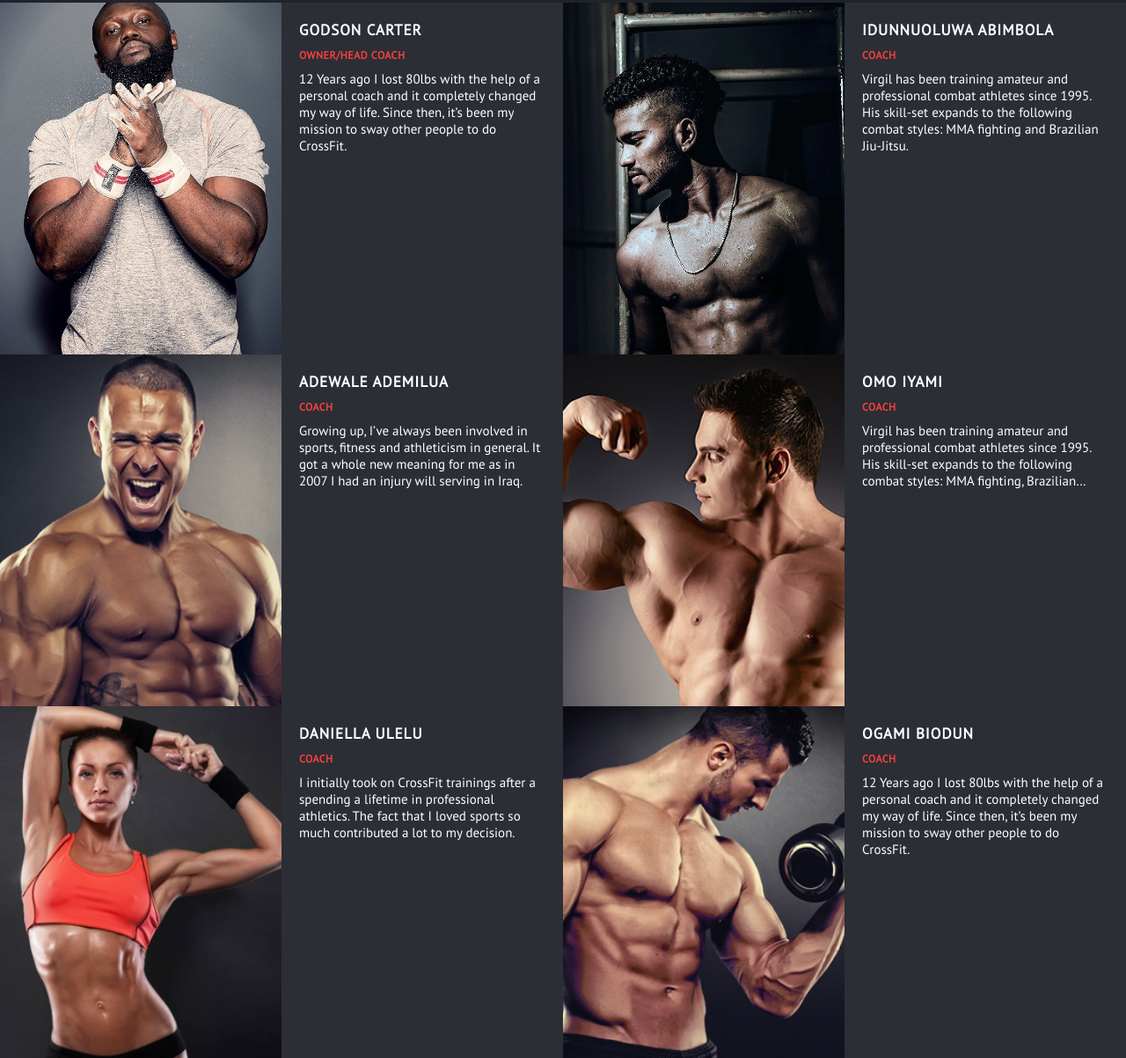
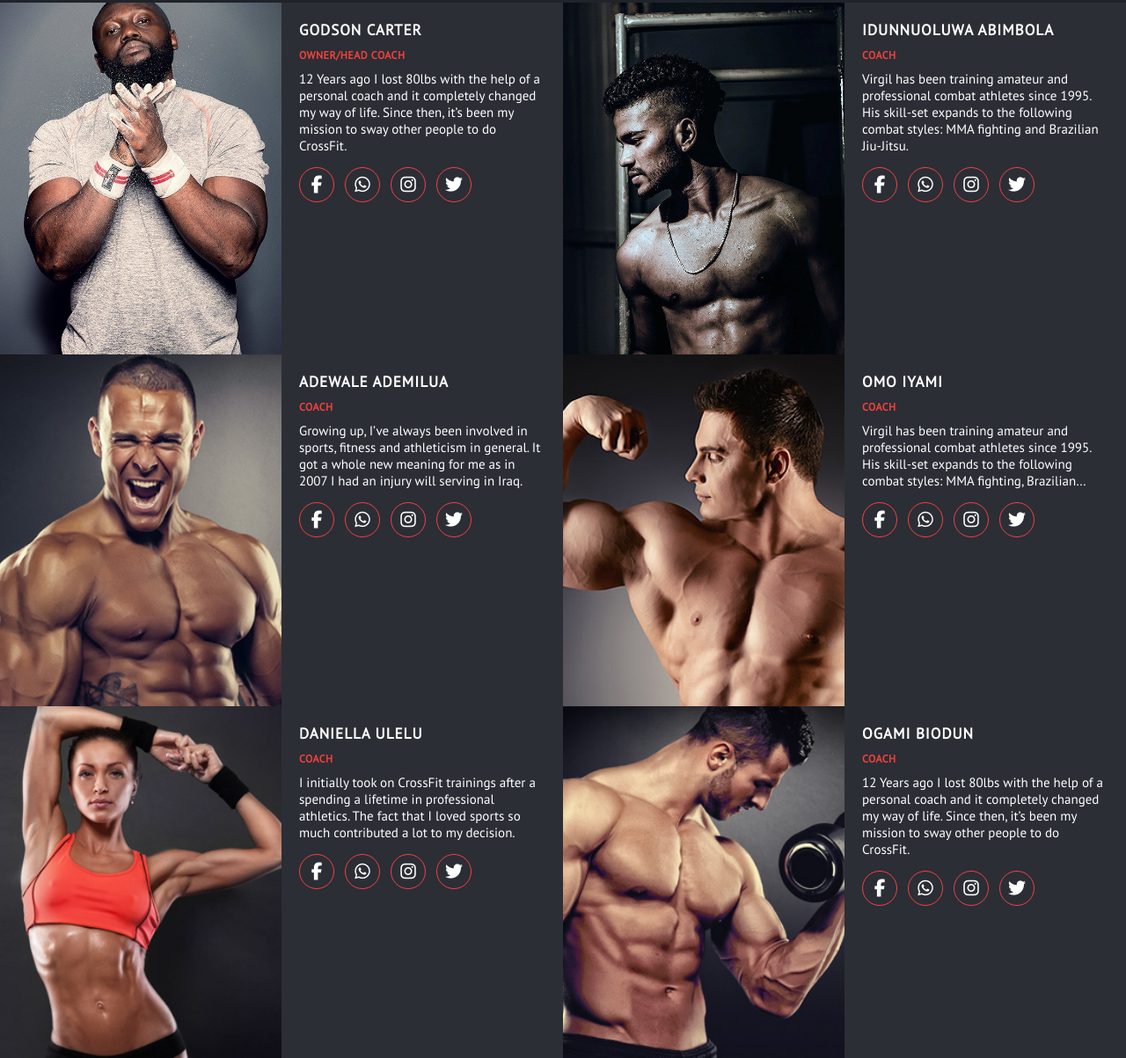
Before and after one commit to Dewaley/Fitness-raw, a plain HTML site: page index.html in a window 1280 px wide. Shown: the part 1499-2702 px from the top of the page at 88% size. Drawn offline with nearby package versions, Linux system fonts and the light colour scheme.

Commit message:
Coach social

```diff
--- a/index.html
+++ b/index.html
@@ -131,6 +131,12 @@
                 it completely changed my way of life. Since then, it’s been my
                 mission to sway other people to do CrossFit.
               </p>
+              <div class="coachcontact">
+                <a href=""><i class="fab fa-facebook-f"></i></a>
+                <a href=""><i class="fab fa-whatsapp"></i></a>
+                <a href=""><i class="fab fa-instagram"></i></a>
+                <a href=""><i class="fab fa-twitter"></i></a>
+              </div>
             </div>
           </div>
           <div class="coach">
@@ -143,6 +149,12 @@
                 athletes since 1995. His skill-set expands to the following
                 combat styles: MMA fighting and Brazilian Jiu-Jitsu.
               </p>
+              <div class="coachcontact">
+                <a href=""><i class="fab fa-facebook-f"></i></a>
+                <a href=""><i class="fab fa-whatsapp"></i></a>
+                <a href=""><i class="fab fa-instagram"></i></a>
+                <a href=""><i class="fab fa-twitter"></i></a>
+              </div>
             </div>
           </div>
         </div>
@@ -157,6 +169,12 @@
                 athleticism in general. It got a whole new meaning for me as in
                 2007 I had an injury will serving in Iraq.
               </p>
+              <div class="coachcontact">
+                <a href=""><i class="fab fa-facebook-f"></i></a>
+                <a href=""><i class="fab fa-whatsapp"></i></a>
+                <a href=""><i class="fab fa-instagram"></i></a>
+                <a href=""><i class="fab fa-twitter"></i></a>
+              </div>
             </div>
           </div>
           <div class="coach">
@@ -169,6 +187,12 @@
                 athletes since 1995. His skill-set expands to the following
                 combat styles: MMA fighting, Brazilian…
               </p>
+              <div class="coachcontact">
+                <a href=""><i class="fab fa-facebook-f"></i></a>
+                <a href=""><i class="fab fa-whatsapp"></i></a>
+                <a href=""><i class="fab fa-instagram"></i></a>
+                <a href=""><i class="fab fa-twitter"></i></a>
+              </div>
             </div>
           </div>
         </div>
@@ -183,6 +207,12 @@
                 lifetime in professional athletics. The fact that I loved sports
                 so much contributed a lot to my decision.
               </p>
+              <div class="coachcontact">
+                <a href=""><i class="fab fa-facebook-f"></i></a>
+                <a href=""><i class="fab fa-whatsapp"></i></a>
+                <a href=""><i class="fab fa-instagram"></i></a>
+                <a href=""><i class="fab fa-twitter"></i></a>
+              </div>
             </div>
           </div>
           <div class="coach">
@@ -195,6 +225,12 @@
                 it completely changed my way of life. Since then, it’s been my
                 mission to sway other people to do CrossFit.
               </p>
+              <div class="coachcontact">
+                <a href=""><i class="fab fa-facebook-f"></i></a>
+                <a href=""><i class="fab fa-whatsapp"></i></a>
+                <a href=""><i class="fab fa-instagram"></i></a>
+                <a href=""><i class="fab fa-twitter"></i></a>
+              </div>
             </div>
           </div>
         </div>
--- a/style.css
+++ b/style.css
@@ -29,7 +29,7 @@ header {
   padding-right: 1rem;
   color: #f8403c;
 }
-.fab:hover {
+header .fab:hover {
   color: #f8403c;
   transition: ease-in 300ms;
 }
@@ -360,6 +360,27 @@ header a {
   letter-spacing: 0.5px;
   margin: 1rem 0;
 }
+.coachcontact {
+  margin: 1.5rem 0;
+  display: flex;
+}
+.coachcontact a {
+  font-size: 2rem;
+  width: 4rem;
+  height:4rem;
+  border: 1px solid #f8403c;
+  border-radius: 50%;
+  display: flex;
+  justify-content: center;
+  align-items: center;
+  margin-right: 1.2rem;
+  transition: ease-in 400ms;
+}
+.coachcontact a:hover {
+  background-color: #f8403c;
+  color: white;
+  transition: ease-in 400ms;
+}
 @media (max-width: 768px) {
   header {
     font-size: 1.5rem;
@@ -422,6 +443,11 @@ header a {
 .one, .two {
   width: 100%;
 }
+.template {
+  display: flex;
+  flex-direction: row;
+  width: 100%;
+}
 }
 @media (max-width: 576px) {
   .topContact {
```
